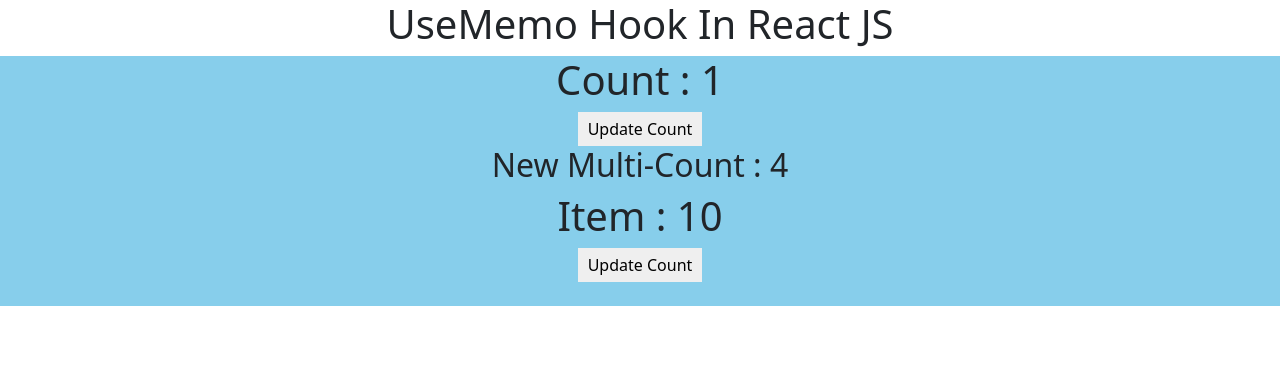
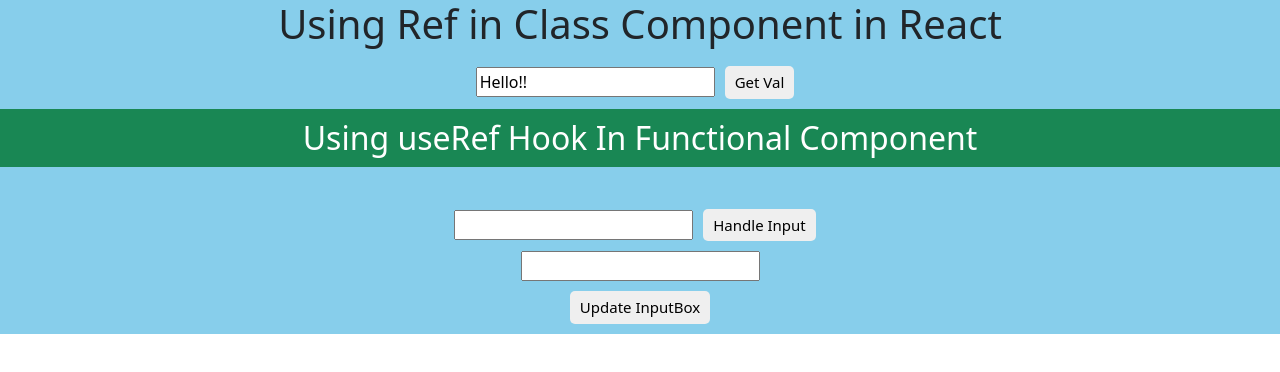
Before and after one commit to satyamn96/react_app, a React (Create React App) app: page /contact in a window 1280 px wide. Shown: the top 372 px of the page. Built offline with nearby package versions, Linux system fonts and the light colour scheme.

Commit message:
Using Ref and ForwardRef In Class & Functional Base Components

```diff
--- a/src/App.css
+++ b/src/App.css
@@ -17,7 +17,7 @@
   color: #fff;
 }
 
-button{
+.app button{
   font-size: 15px;
   font-weight:500;
   margin:10px;
--- a/src/App.js
+++ b/src/App.js
@@ -1,7 +1,6 @@
 // import logo from './logo.svg';
 import './App.css';
 import React from 'react'
-import UseMemo from './Components/UseMemo';
 // import FunctionUser from './Components/FunctionUser';
 // import ClassUser from './Components/ClassUser';
 // import Student from './Components/Student';
@@ -24,6 +23,9 @@ import UseMemo from './Components/UseMemo';
 // import NestedArrayList from './Components/NestedArrayList';
 // import ComponentLoop from './Components/ComponentLoop';
 // import PureComponent from './Components/PureComponent';
+// import UseMemo from './Components/UseMemo';
+import ClassRef from './Components/ClassRef';
+import FunctionRef from './Components/FunctionRef';
 function App() {
 
   // function getData() {
@@ -54,7 +56,9 @@ function App() {
       {/* <NestedArrayList /> */}
       {/* <ComponentLoop /> */}
       {/* <PureComponent /> */}
-      <UseMemo />
+      {/* <UseMemo /> */}
+      <ClassRef />
+      <FunctionRef />
        </div>
   );
 }
--- /dev/null
+++ b/src/Components/ClassRef.js
@@ -0,0 +1,29 @@
+import React, { Component, createRef } from 'react'
+
+export default class ClassRef extends Component {
+    constructor(){
+
+        super();
+        this.inputRef = createRef();
+
+    }
+    componentDidMount(){
+        console.log(this.inputRef.current.value="Hello!!");
+    }
+    getVal(){
+        alert(this.inputRef.current.value);
+        this.inputRef.current.style.backgroundColor="#dc3545";
+        this.inputRef.current.style.color="#fff";
+    }
+  render() {
+    return (
+     <>
+      <div className="app">
+        <h1>Using Ref in Class Component in React</h1>
+        <input type="text" ref={this.inputRef} />
+        <button onClick={()=>this.getVal()}> Get Val</button>
+      </div>
+     </>
+    )
+  }
+}
--- /dev/null
+++ b/src/Components/ForwardRef.js
@@ -0,0 +1,10 @@
+import React,{forwardRef} from 'react'
+
+function ForwardRef(props , newRef) {  //newRef or Ref or any variable name can use
+  return (
+    <div className="app">
+        <input type="text" ref={newRef} />
+    </div>
+  )
+}
+export default forwardRef(ForwardRef);
--- /dev/null
+++ b/src/Components/FunctionRef.js
@@ -0,0 +1,32 @@
+import React,{useRef} from 'react'
+import ForwardRef from './ForwardRef'
+export default function FunctionRef() {
+
+    const inputRef = useRef(null);
+    const handleInput = ()=>{
+        console.log("Function Called");
+        inputRef.current.value= "React Js Hook";
+        inputRef.current.focus();
+        inputRef.current.style.color="green";
+    }
+    const childInputRef = useRef(null);
+    const childInput = ()=>{
+        childInputRef.current.value= "React Js Forward Ref Hook !!";
+        childInputRef.current.style.color= "#dc3545";
+    }
+    return (
+        <>
+            <div className="app">
+                <h2 style={{ background: "#198754", color: "#fff", padding: 10 }}>Using useRef Hook In Functional Component</h2>
+                <br />
+                <input type="text" ref={inputRef}/>
+                <button onClick={()=>handleInput()}>Handle Input</button>
+            </div>
+            <div className="app">
+                <ForwardRef ref={childInputRef} />
+                <button onClick={childInput}>Update InputBox</button>
+            </div>
+
+        </>
+    )
+}
```
